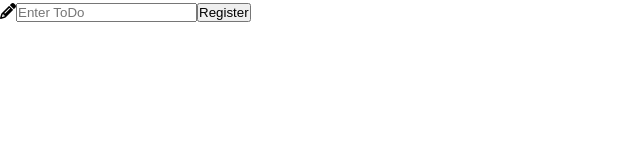
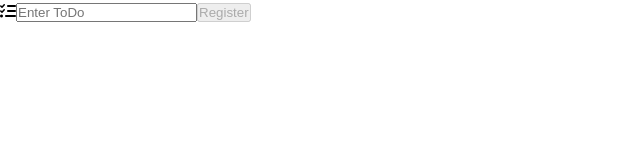
Before and after one commit to yumcoding/first-react-to-do, a React (Create React App) app: page / in a window 1280 px wide. Shown: the top 160 px of the page, without its empty margins (0-640 px from the left). Built offline with nearby package versions, Linux system fonts and the light colour scheme.

Commit message:
update TodoInput

```diff
--- a/src/components/ToDoInput.js
+++ b/src/components/ToDoInput.js
@@ -2,11 +2,11 @@ import React, { Component } from "react";
 
 class TodoInput extends Component {
   render() {
-    const { item, handleChange, handleSubmit } = this.props;
+    const { item, handleChange, handleSubmit, editItem } = this.props;
     return (
       <form onSubmit={handleSubmit}>
         <span>
-          <i className="fas fa-pencil-alt"></i>
+          <i className="fas fa-tasks"></i>
         </span>
         <input
           type="text"
@@ -14,7 +14,9 @@ class TodoInput extends Component {
           value={item}
           onChange={handleChange}
         />
-        <button type="submit">Register</button>
+        <button type="submit" disabled={item ? false : true}>
+          {editItem ? "Edit" : "Register"}
+        </button>
       </form>
     );
   }
```
